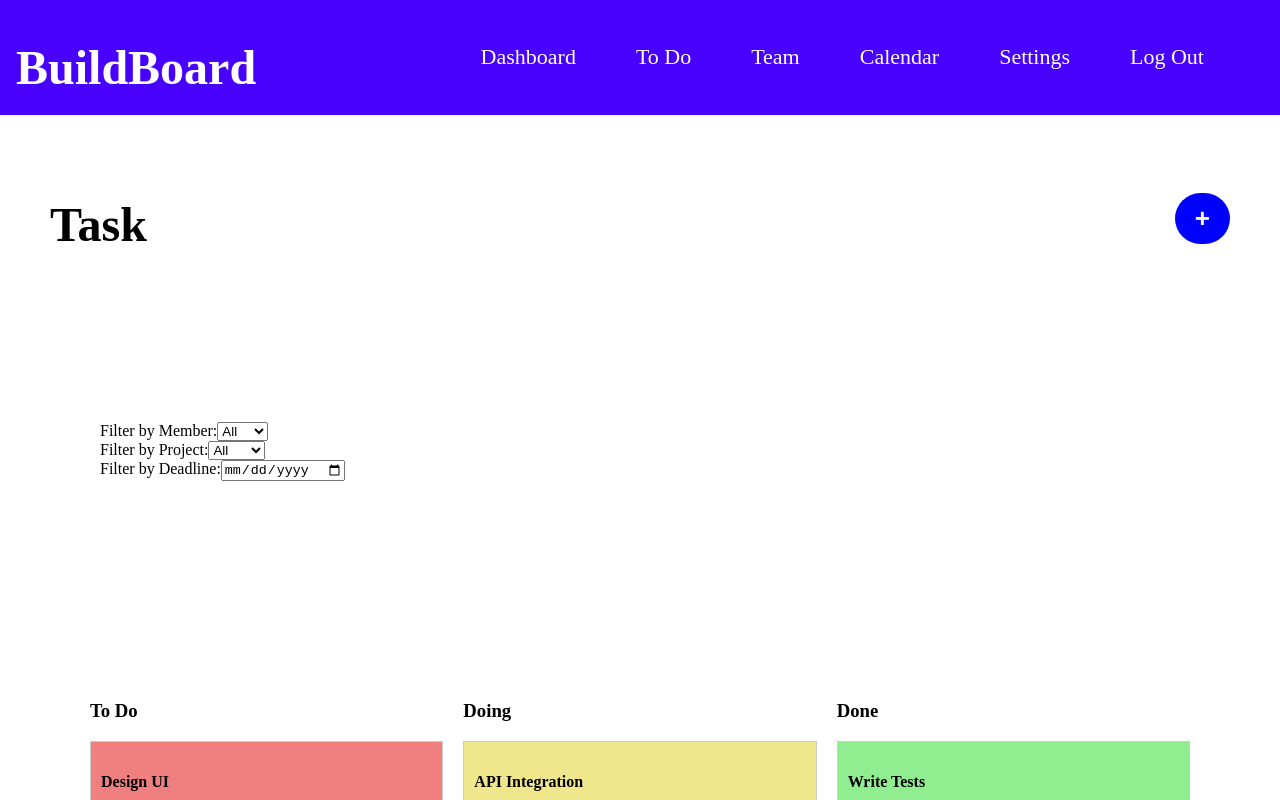
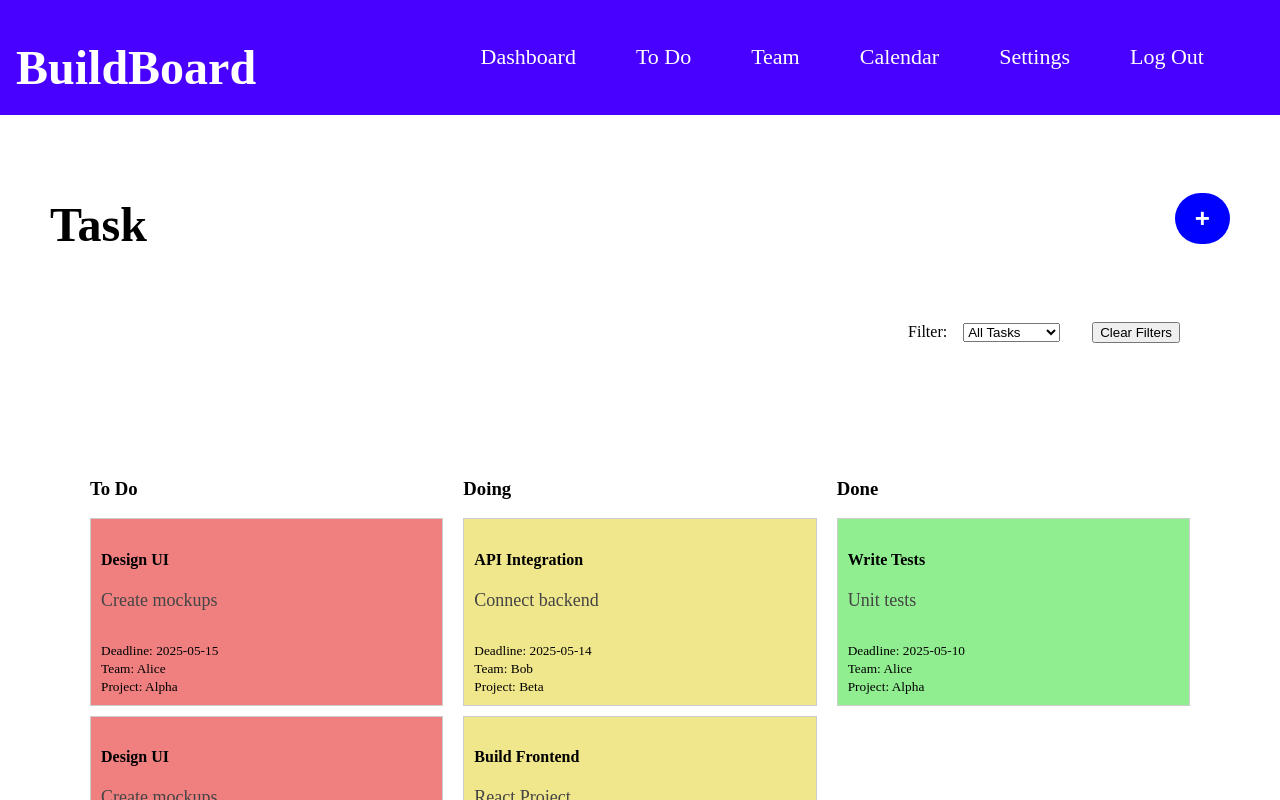
Before and after one commit to joshuauaua/buildboard-frontend, a React (Vite) app: page /to-do in a window 1280 px wide. Shown: the top 800 px of the page. Built offline with nearby package versions, Linux system fonts and the light colour scheme.

Commit message:
added basic big calendar

```diff
--- a/package.json
+++ b/package.json
@@ -17,6 +17,7 @@
     "framer-motion": "^12.10.0",
     "lucide-react": "^0.510.0",
     "react": "^19.0.0",
+    "react-big-calendar": "^1.18.0",
     "react-bootstrap": "^2.10.9",
     "react-dom": "^19.0.0",
     "react-icons": "^5.5.0",
--- a/src/App.jsx
+++ b/src/App.jsx
@@ -4,7 +4,7 @@ import Footer from './components/Footer/Footer'
 import Navbar from './components/navbar/Navbar'
 import Home from './pages/Home'
 import Dashboard from './pages/Dashboard'
-import Calendar from './pages/Calendar'
+import Calendars from './pages/Calendars'
 import Settings from './pages/Settings'
 import Team from './pages/Team'
 import LogOut from './pages/LogOut'
@@ -24,7 +24,7 @@ export default function  App() {
         <Route path="/dashboard" element={<Dashboard/>}>/Dashboard</Route>
         <Route path="/team" element={<Team/>}>/Team</Route>
         <Route path="/to-do" element={<ToDo/>}>/To Do</Route>
-        <Route path="/calendar" element={<Calendar/>}>/Calendar</Route>
+        <Route path="/calendar" element={<Calendars/>}>/Calendar</Route>
         <Route path="/settings" element={<Settings/>}>/Settings</Route>
         <Route path="/log-out" element={<LogOut/>}>/LogOut</Route>
         <Route path="/log-in" element={<Login/>}>/LogIn</Route>
--- /dev/null
+++ b/src/components/calendarPage/EventsList.js
@@ -0,0 +1,17 @@
+export const myEventsList = [
+  {
+    title: "Team Meeting",
+    start: new Date(2025, 4, 14, 10, 0), // May 14, 2025 at 10:00 AM
+    end: new Date(2025, 4, 14, 11, 0),
+  },
+  {
+    title: "Project Deadline",
+    start: new Date(2025, 4, 16, 17, 0), // May 16, 2025 at 5:00 PM
+    end: new Date(2025, 4, 16, 18, 0),
+  },
+  {
+    title: "1-on-1 with Manager",
+    start: new Date(2025, 4, 18, 14, 30),
+    end: new Date(2025, 4, 18, 15, 0),
+  },
+];
--- a/src/pages/Calendar.jsx
+++ /dev/null
@@ -1,17 +0,0 @@
-import "../index.css";
-
-
-export default function Calendar(){
-
-
-
-  return(
-    <>
-    <div className= "page-container">
-    <h1>Calendar</h1>
-
-    </div>
-    </>
-  )
-
-}
--- /dev/null
+++ b/src/pages/Calendars.jsx
@@ -0,0 +1,25 @@
+import React from "react";
+import { Calendar, momentLocalizer, Views } from "react-big-calendar";
+import moment from "moment";
+import { myEventsList } from "../components/calendarPage/EventsList";
+import "react-big-calendar/lib/css/react-big-calendar.css";
+
+export default function Calendars() {
+  const localizer = momentLocalizer(moment);
+
+  return (
+    <>
+      <h1>Calendar</h1>
+      <Calendar
+        localizer={localizer}
+        events={myEventsList}
+        startAccessor="start"
+        endAccessor="end"
+        style={{ height: 800, margin: "320px" }}
+        views={["month", "week", "day", "agenda"]}
+        defaultView="month"
+        popup
+      />
+    </>
+  );
+}
--- a/src/pages/ToDo.css
+++ b/src/pages/ToDo.css
@@ -25,3 +25,14 @@
   display: block;
   padding: 80px;
 }
+
+.filter-dropdown {
+  display: flex;
+  justify-content: right;
+  align-items: center;
+  gap: 1rem;
+  margin-bottom: 1rem;
+  padding-right: 100px;
+  padding-top: 0%;
+
+}
--- a/src/pages/ToDo.jsx
+++ b/src/pages/ToDo.jsx
@@ -5,7 +5,6 @@ import Modal from "../components/taskPage/Modal";
 
 export default function ToDo() {
   const [tasks, setTasks] = useState([
-
     // Boiler plate tasks
     {
       title: "Design UI",
@@ -88,6 +87,8 @@ export default function ToDo() {
   const uniqueMembers = [...new Set(tasks.map((t) => t.teamMember))];
   const uniqueProjects = [...new Set(tasks.map((t) => t.project))];
 
+  const uniqueDeadlines = [...new Set(tasks.map((t) => t.deadline))];
+
   return (
     <div>
       <header className="header-content">
@@ -95,46 +96,72 @@ export default function ToDo() {
         <Modal onAddTask={handleNewTask} />
       </header>
 
-
       {/* Filter UI */}
 
-        <div className="filter-container">
+      <div className="filter-dropdown">
+        <label htmlFor="filterType">Filter:</label>
+        <select
+          id="filterType"
+          value={
+            filter.member
+              ? `member:${filter.member}`
+              : filter.project
+              ? `project:${filter.project}`
+              : filter.deadline
+              ? `deadline:${filter.deadline}`
+              : ""
+          }
+          onChange={(e) => {
+            const [type, value] = e.target.value.split(":");
 
-          <div className="filter-member">
-          <label>Filter by Member: </label>
-          <select
-            onChange={(e) => setFilter({ ...filter, member: e.target.value })}
+            if (!type || !value) {
+              // Reset all filters
+              setFilter({ member: "", project: "", deadline: "" });
+              return;
+            }
+
+            // Reset other filters when one is chosen
+            setFilter({
+              member: type === "member" ? value : "",
+              project: type === "project" ? value : "",
+              deadline: type === "deadline" ? value : "",
+            });
+          }}
         >
-            <option value="">All</option>
+          <option value="">All Tasks</option>
+
+          <optgroup label="By Member">
             {uniqueMembers.map((m) => (
-              <option key={m} value={m}>
+              <option key={`member-${m}`} value={`member:${m}`}>
                 {m}
               </option>
             ))}
-          </select>
-          </div>
+          </optgroup>
 
-          <div className="filter-member">
-          <label>Filter by Project: </label>
-          <select
-            onChange={(e) => setFilter({ ...filter, project: e.target.value })}
-          >
-            <option value="">All</option>
+          <optgroup label="By Project">
             {uniqueProjects.map((p) => (
-              <option key={p} value={p}>
+              <option key={`project-${p}`} value={`project:${p}`}>
                 {p}
               </option>
             ))}
+          </optgroup>
+
+          <optgroup label="By Deadline">
+            {uniqueDeadlines.map((d) => (
+              <option key={`deadline-${d}`} value={`deadline:${d}`}>
+                {new Date(d).toLocaleDateString()}
+              </option>
+            ))}
+          </optgroup>
         </select>
-          </div>
 
-          <div className="filter-member">
-          <label>Filter by Deadline: </label>
-          <input
-            type="date"
-            onChange={(e) => setFilter({ ...filter, deadline: e.target.value })}
-          />
-          </div>
+        {/* Clear Filters Button */}
+        <button
+          onClick={() => setFilter({ member: "", project: "", deadline: "" })}
+          style={{ marginLeft: "1rem" }}
+        >
+          Clear Filters
+        </button>
       </div>
 
       {/* Task Columns */}
```
Also changed, not shown: 1 other file (tests, documents, lock files or other folders). Lines whose indentation alone changed are shown as unchanged.
